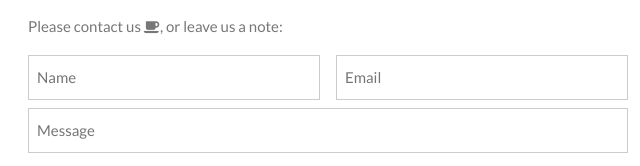
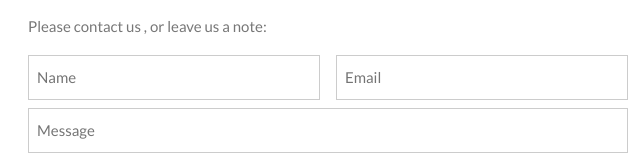
Before and after one commit to Emanuel20-7/Demo-Templates, a plain HTML site: page index.html in a window 1280 px wide. Shown: the part 3050-3216 px from the top of the page, 470-1110 px from the left. Drawn offline with nearby package versions, Linux system fonts and the light colour scheme.

Commit message:
First commit

```diff
--- a/index.html
+++ b/index.html
@@ -203,7 +203,7 @@ body, html {
         <i class="fa fa-phone fa-fw w3-hover-text-black w3-xlarge w3-margin-right"></i> Phone: +00 151515<br>
         <i class="fa fa-envelope fa-fw w3-hover-text-black w3-xlarge w3-margin-right"></i> Email: mail@mail.com<br>
       </div>
-      <p>Please contact us <i class="fa fa-coffee"></i>, or leave us a note:</p>
+      <p>Please contact us , or leave us a note:</p>
       <form action="/action_page.php" target="_blank">
         <div class="w3-row-padding" style="margin:0 -16px 8px -16px">
           <div class="w3-half">
```
